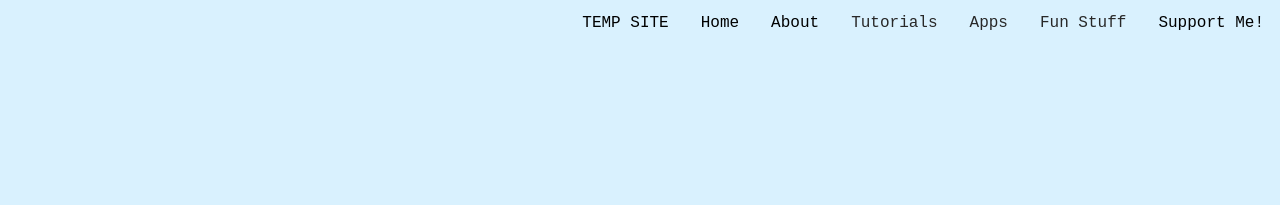
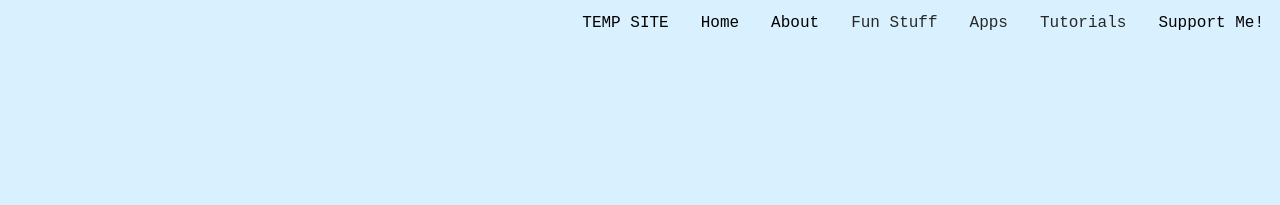
Before and after one commit to soocc/sooccsocks2, a Jekyll site: the page built from index.html, in a window 1280 px wide. Shown: the top 205 px of the page. Built offline with Jekyll 4.4.1, drawn with Linux system fonts in a browser that asks for light colours.

Commit message:
Update default.html

```diff
--- a/_layouts/default.html
+++ b/_layouts/default.html
@@ -9,7 +9,7 @@
     <div class="navbar">
       <a href="https://ko-fi.com/soocc">Support Me!</a>
       <div class="dropdown">
-        <button class="dropbtn">Fun Stuff
+        <button class="dropbtn">Tutorials
           <i class="fa fa-caret-down"></i>
         </button>
         <div class="dropdown-content">
@@ -29,7 +29,7 @@
         </div>
       </div>
       <div class="dropdown">
-        <button class="dropbtn">Tutorials
+        <button class="dropbtn">Fun Stuff
           <i class="fa fa-caret-down"></i>
         </button>
         <div class="dropdown-content">
```
